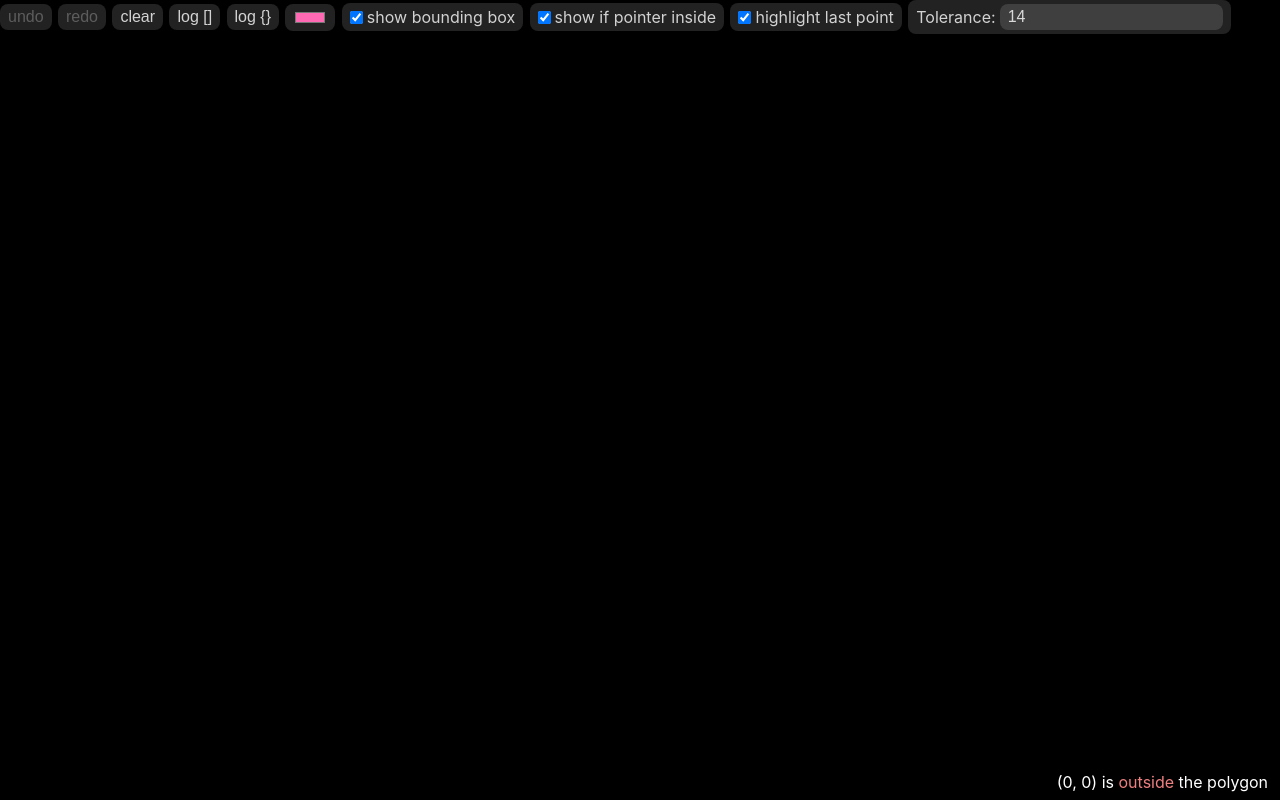
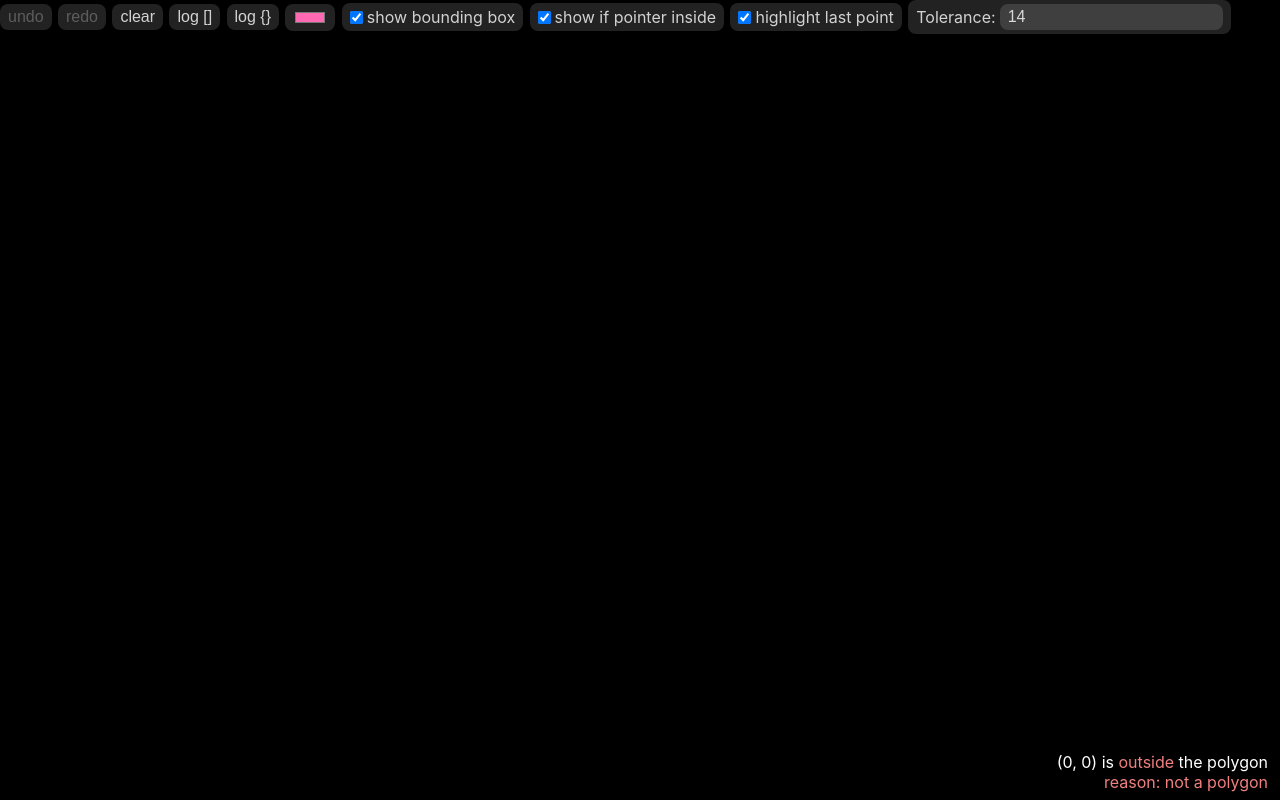
Before and after one commit to blakek/polygon-svg-test, a React (Create React App) app: page / in a window 1280 px wide. Built offline with nearby package versions, Linux system fonts and the light colour scheme.

Commit message:
:sparkles: add reason if the point is not in the polygon

```diff
--- a/src/PointInPolygon.tsx
+++ b/src/PointInPolygon.tsx
@@ -1,4 +1,4 @@
-import { isPointInPolygon, Point } from "./polygon-utils";
+import { isPointInPolygon, Point, pointToString } from "./polygon-utils";
 import { usePointerPosition } from "./usePointerPosition";
 
 export interface PointInPolygonProps {
@@ -7,19 +7,21 @@ export interface PointInPolygonProps {
 }
 
 export function PointInPolygon(props: PointInPolygonProps) {
-  const [pointerX, pointerY] = usePointerPosition();
+  const pointerPosition = usePointerPosition();
 
-  const isInside = isPointInPolygon(props.polygon, [pointerX, pointerY], {
+  const [isInside, reason] = isPointInPolygon(props.polygon, pointerPosition, {
     tolerance: props.tolerance,
   });
+
   const innerText = isInside ? "inside" : "outside";
   const innerTextClass = isInside ? "positiveText" : "negativeText";
 
   return (
     <div className="outputText">
-      <span>{`(${pointerX}, ${pointerY})`}</span> is
+      <span>{pointToString(pointerPosition)}</span> is
       <span className={innerTextClass}> {innerText} </span>
       the polygon
+      {reason && <div className="negativeText">reason: {reason}</div>}
     </div>
   );
 }
--- a/src/polygon-utils.tsx
+++ b/src/polygon-utils.tsx
@@ -49,6 +49,8 @@ export function arePolygonsEqual(
     arePointsEqual(point, polygon2[getOffsetIndex(index)])
   );
 }
+
+export const pointToString = ([x, y]: Point): string => `(${x}, ${y})`;
 
 export function getBoundingBox(
   polygon: Polygon,
@@ -186,10 +188,10 @@ export function isPointInPolygon(
   polygon: Polygon,
   point: Point,
   options: Partial<IsPointInPolygonOptions> = {}
-): boolean {
+): [isInPolygon: boolean, reason?: string] {
   // Point cannot be inside a polygon with less than 3 points
   if (polygon.length < POLYGON_MINIMUM_POINTS) {
-    return false;
+    return [false, "not a polygon"];
   }
 
   // Optimization: For large polygons, first check if the point is within the bounding box
@@ -198,11 +200,12 @@ export function isPointInPolygon(
     const tolerance = options.tolerance || BOUNDING_BOX_CHECK_TOLERANCE;
 
     if (!isPointInPolygon(boundingBox, point, { tolerance })) {
-      return false;
+      return [false, "outside bounding box"];
     }
   }
 
-  return polygon.reduce((wasLastInside, vertex, pointIndex, polygon) => {
+  const isInside = polygon.reduce(
+    (wasLastInside, vertex, pointIndex, polygon) => {
       const previousVertex = polygon.at(pointIndex - 1)!;
       const intersectsLine = doesPointIntersectLine(
         point,
@@ -215,7 +218,11 @@ export function isPointInPolygon(
       }
 
       return wasLastInside;
-  }, false as boolean);
+    },
+    false
+  );
+
+  return [isInside];
 }
 
 export function isValidPoint(maybePoint: unknown): maybePoint is Point {
--- a/src/styles.css
+++ b/src/styles.css
@@ -98,6 +98,7 @@ label:has(input) {
   padding: var(--action-padding);
   position: absolute;
   right: 0.25em;
+  text-align: right;
 }
 
 .positiveText {
```
Lines whose indentation alone changed are shown as unchanged.
